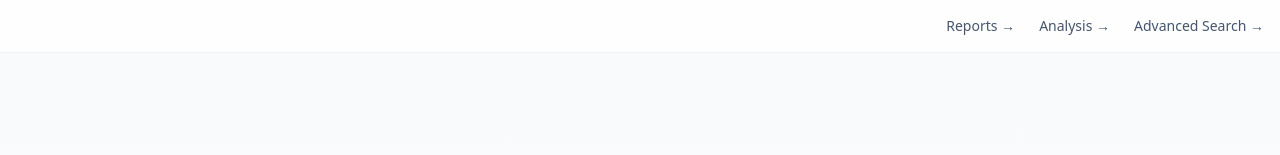
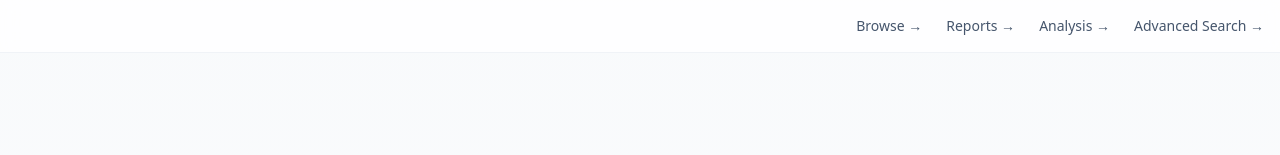
Before and after one commit to michaeleboyce/deproceduralizer, a Next.js app in the folder apps/web/: page / in a window 1280 px wide. Shown: the top 155 px of the page. Built offline with nearby package versions, Linux system fonts and the light colour scheme.

Commit message:
Fix browse page: add section links and homepage navigation
- Make sections in StructureNavigator clickable links to /section/[id]
- Add Browse link to homepage header
- Sections now have teal hover effect to indicate they're clickable
- Containers (titles, chapters) remain expandable without linking

```diff
--- a/apps/web/app/page.tsx
+++ b/apps/web/app/page.tsx
@@ -20,6 +20,12 @@ export default function HomePage() {
       {/* Minimal Header - Only on Homepage */}
       <header className="border-b border-slate-200/50 bg-white/80 backdrop-blur-sm">
         <div className="max-w-7xl mx-auto px-4 py-4 flex items-center justify-end gap-6">
+          <Link
+            href="/browse"
+            className="text-sm font-medium text-slate-600 hover:text-slate-900 transition-colors"
+          >
+            Browse →
+          </Link>
           <Link
             href="/reporting"
             className="text-sm font-medium text-slate-600 hover:text-slate-900 transition-colors"
--- a/apps/web/components/StructureNavigator.tsx
+++ b/apps/web/components/StructureNavigator.tsx
@@ -64,13 +64,8 @@ export default function StructureNavigator({ className = '' }: StructureNavigato
     // Determine if this is a clickable section or just a container
     const isSection = node.level !== 'title' && node.level !== 'chapter' && node.level !== 'subchapter';
 
-    return (
-      <div key={node.id} className="select-none">
-        <div
-          className="flex items-start py-1.5 px-2 hover:bg-slate-50 rounded-sm cursor-pointer group transition-colors"
-          style={{ paddingLeft }}
-          onClick={() => hasChildren && toggleExpanded(node.id)}
-        >
+    const content = (
+      <>
         {hasChildren && (
           <span className="flex-shrink-0 mt-0.5 mr-1 text-slate-400">
             {isExpanded ? (
@@ -96,7 +91,28 @@ export default function StructureNavigator({ className = '' }: StructureNavigato
             </span>
           </div>
         </div>
+      </>
+    );
+
+    return (
+      <div key={node.id} className="select-none">
+        {isSection ? (
+          <Link
+            href={`/section/${node.id}`}
+            className="flex items-start py-1.5 px-2 hover:bg-teal-50 rounded-sm group transition-colors"
+            style={{ paddingLeft }}
+          >
+            {content}
+          </Link>
+        ) : (
+          <div
+            className="flex items-start py-1.5 px-2 hover:bg-slate-50 rounded-sm cursor-pointer group transition-colors"
+            style={{ paddingLeft }}
+            onClick={() => hasChildren && toggleExpanded(node.id)}
+          >
+            {content}
           </div>
+        )}
 
         {hasChildren && isExpanded && (
           <div>
```
Lines whose indentation alone changed are shown as unchanged.
